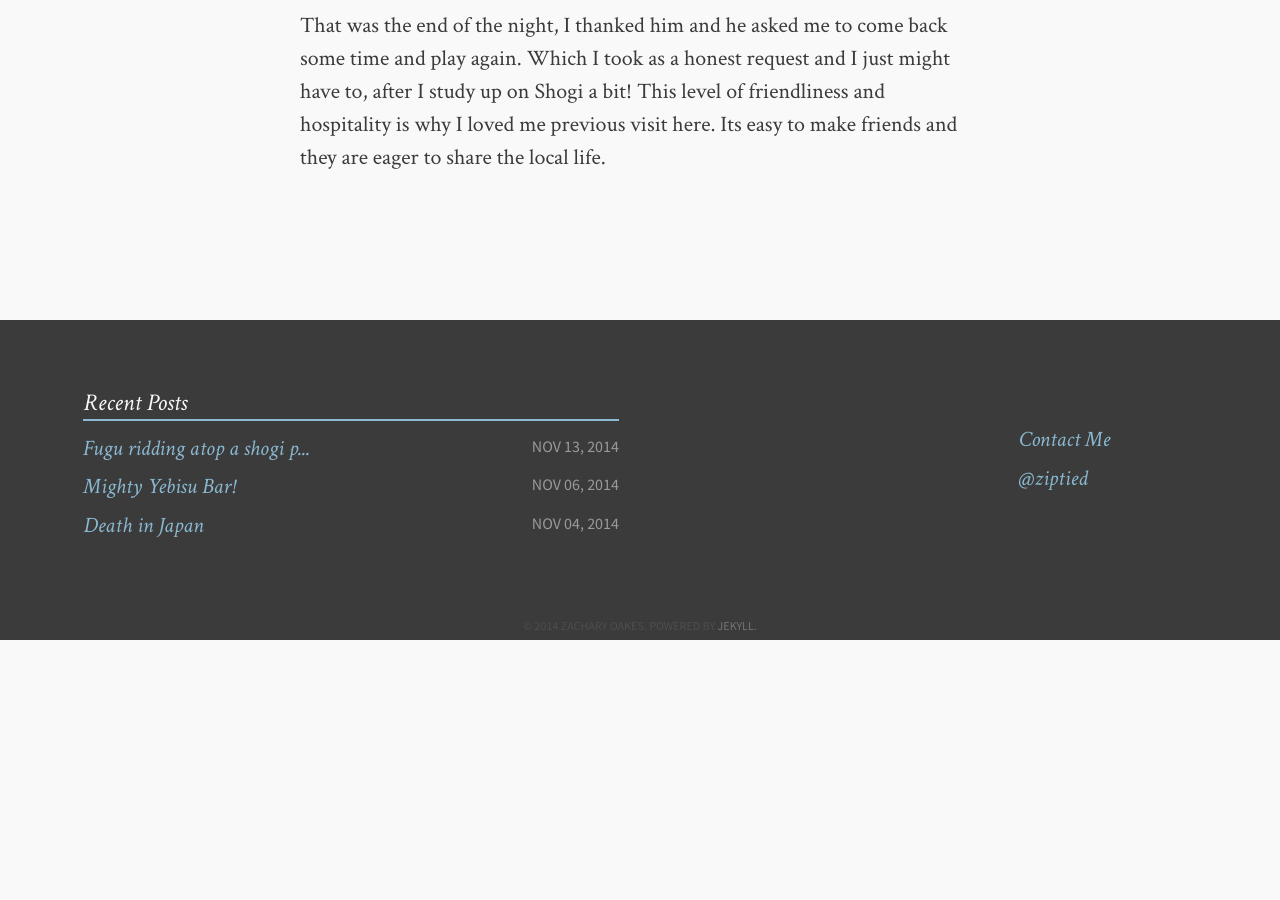
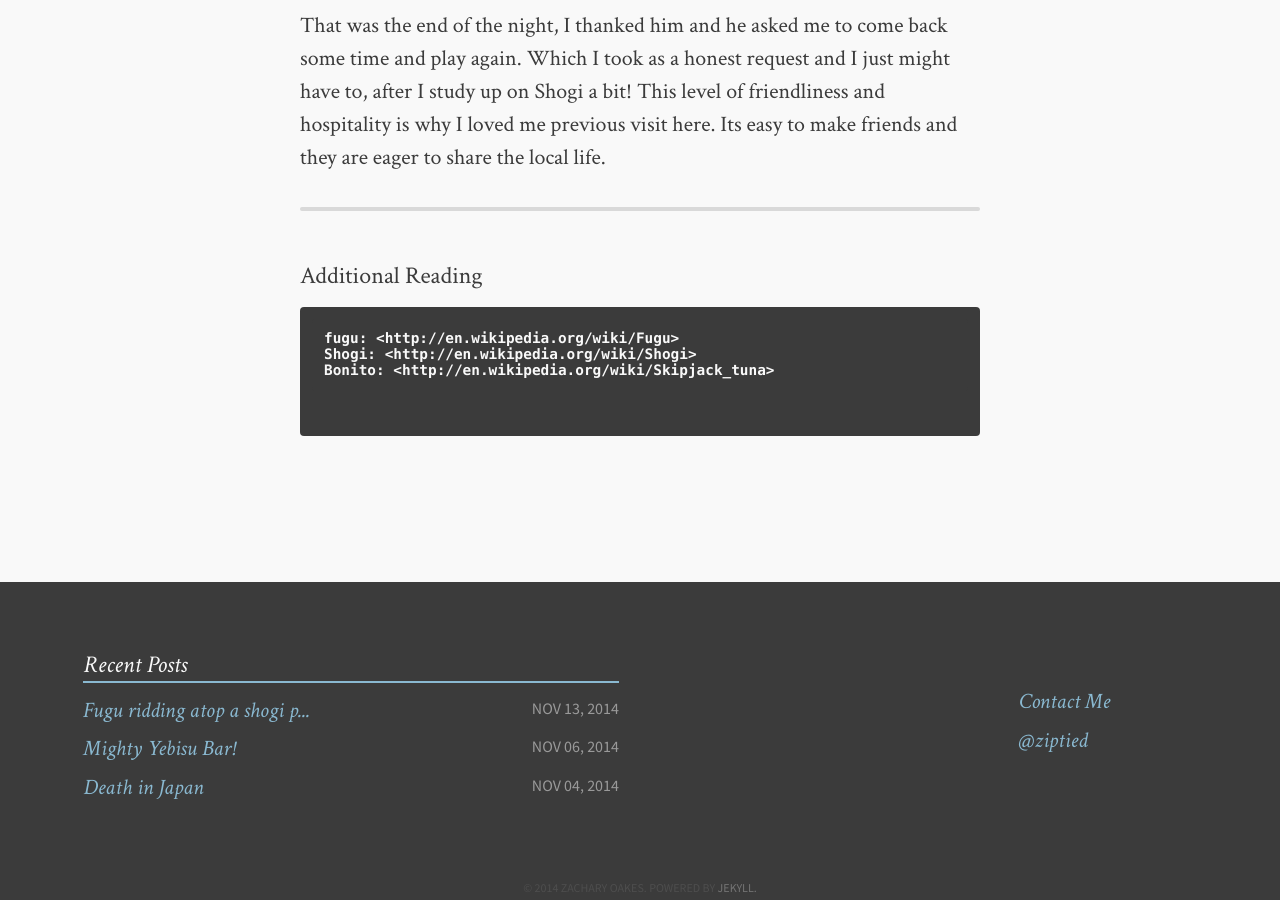
Before and after one commit to ziptied/ziptied.github.io, a Jekyll site: the page built from _posts/2014-11-13-Fugu-riding-atop-a-horse-playing-shogi.md, in a window 1280 px wide and 900 px high, scrolled down 8310 px. Built offline with Jekyll 4.4.1, drawn with Linux system fonts in a browser that asks for light colours; comment, search, counter and statistics services are not loaded; before the commit the page ends 8950 px from its top, so only the background shows below that.

Commit message:
additional reading
Signed-off-by: ziptied <zach@ibleedpixels.com>

```diff
--- a/_posts/2014-11-13-Fugu-riding-atop-a-horse-playing-shogi.md
+++ b/_posts/2014-11-13-Fugu-riding-atop-a-horse-playing-shogi.md
@@ -84,3 +84,10 @@ I put up as good of a fight as I can, but it was a game of of delaying my loss a
 Next we played a simpler game with the same pieces that mimicked western checkers. I fair much better, and we quickly are locked in a speed match of trading pieces. Though a few sake in I make a mistake and it costs me the game. Still excellent fun.
 
 That was the end of the night, I thanked him and he asked me to come back some time and play again. Which I took as a honest request and I just might have to, after I study up on Shogi a bit! This level of friendliness and hospitality is why I loved me previous visit here. Its easy to make friends and they are eager to share the local life.
+
+---
+
+####Additional Reading
+	fugu: <http://en.wikipedia.org/wiki/Fugu>
+	Shogi: <http://en.wikipedia.org/wiki/Shogi>
+	Bonito: <http://en.wikipedia.org/wiki/Skipjack_tuna>
```
